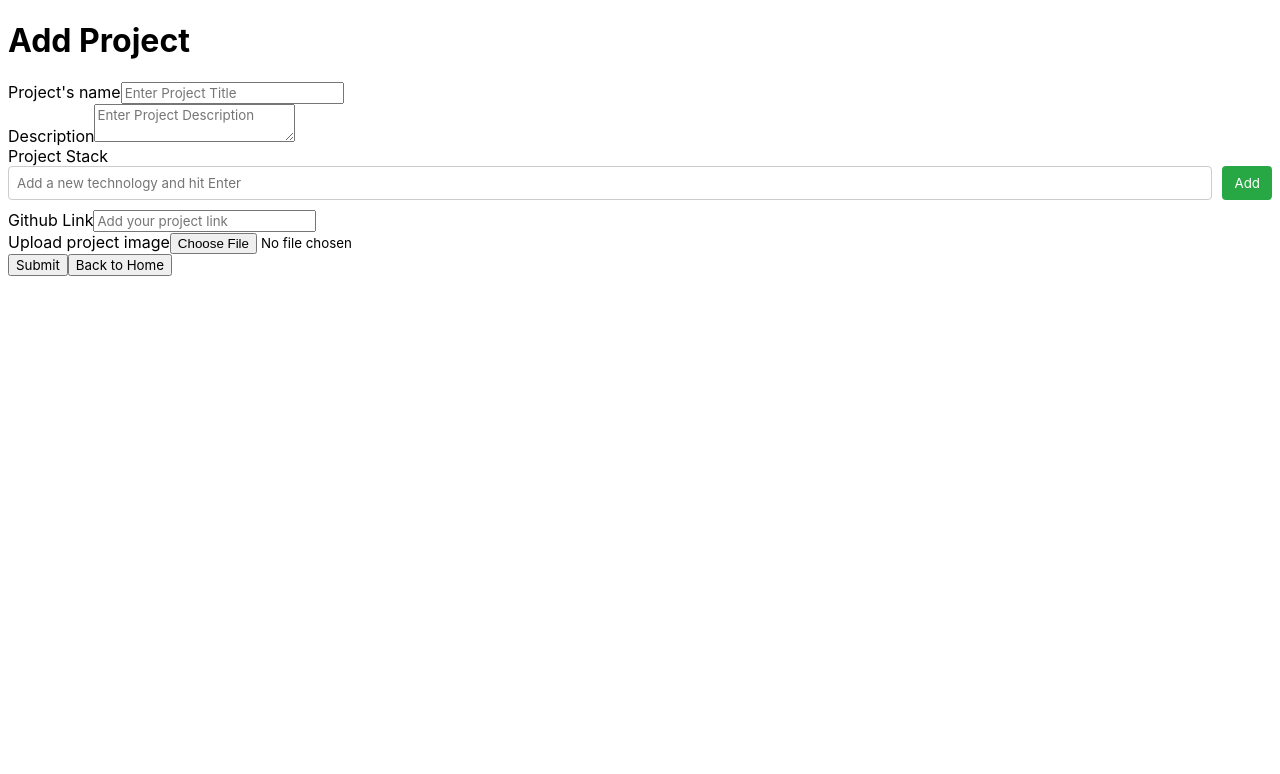
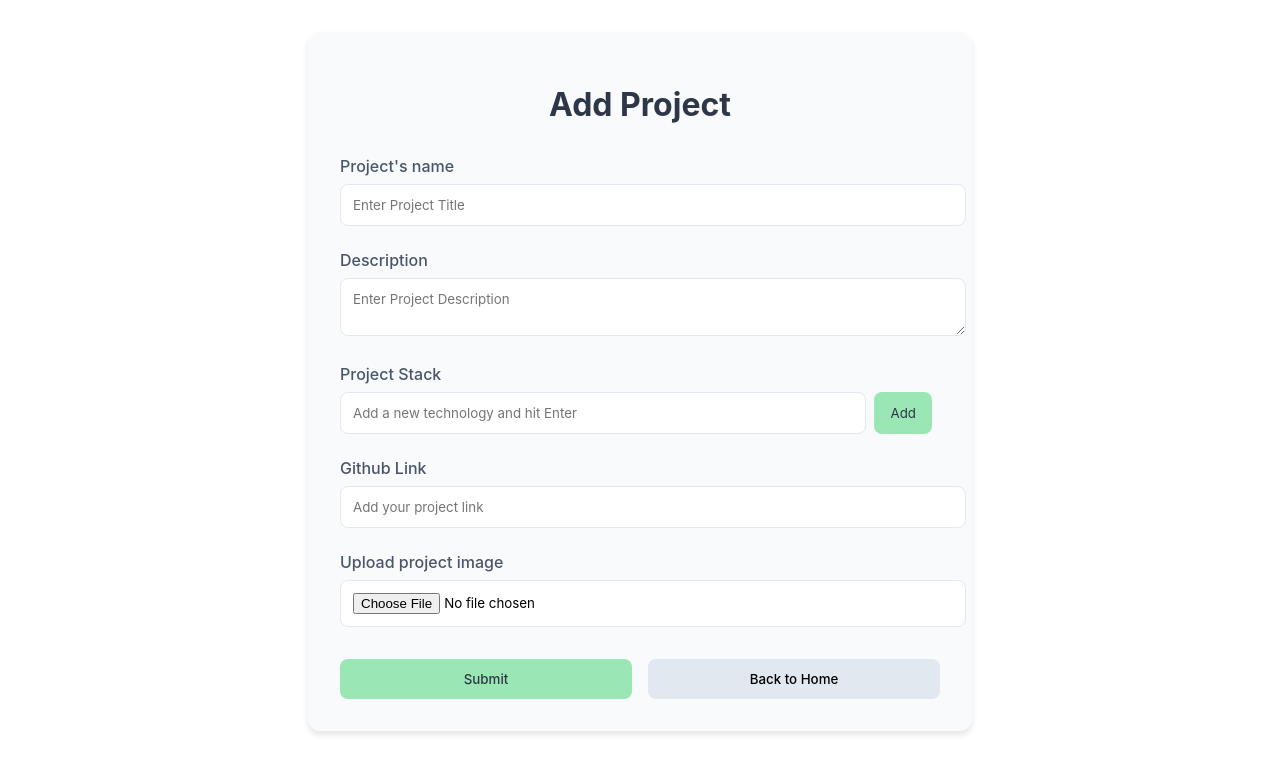
Before and after one commit to Rhita-Rh/AmraGate_final, a Vue app: page /add-project in a window 1280 px wide. Shown: the top 774 px of the page. Built offline with nearby package versions, Linux system fonts and the light colour scheme.

Commit message:
add styling to AddProject form

```diff
--- a/src/views/AddProject.vue
+++ b/src/views/AddProject.vue
@@ -1,9 +1,9 @@
 <template>
   <form @submit.prevent="submitForm" class="form">
-    <h1>Add Project</h1>
+    <h1 class="form-title">Add Project</h1>
 
     <div class="form-group">
-      <label>Project's name</label>
+      <label class="form-label">Project's name</label>
       <input
         type="text"
         v-model="formData.title"
@@ -14,7 +14,7 @@
     </div>
 
     <div class="form-group">
-      <label>Description</label>
+      <label class="form-label">Description</label>
       <textarea
         v-model="formData.description"
         required
@@ -24,7 +24,7 @@
     </div>
 
     <div class="form-group">
-      <label>Project Stack</label>
+      <label class="form-label">Project Stack</label>
       <div class="input-container">
         <input
           type="text"
@@ -55,7 +55,7 @@
     </div>
 
     <div class="form-group">
-      <label>Github Link</label>
+      <label class="form-label">Github Link</label>
       <input
         type="url"
         v-model="formData.github"
@@ -65,14 +65,15 @@
     </div>
 
     <div class="form-group">
-      <label>Upload project image</label>
-      <input type="file" @change="handleImageUpload" accept="image/*" />
+      <label class="form-label">Upload project image</label>
+      <input type="file" @change="handleImageUpload" accept="image/*" class="file-input" />
 
       <div v-if="previewImage" class="preview">
         <img :src="previewImage" alt="Preview" class="preview-img" />
       </div>
     </div>
 
+    <div class="form-actions">
       <button type="submit" class="submit-btn" :disabled="loading">
         {{ loading ? "Submitting..." : "Submit" }}
       </button>
@@ -80,9 +81,9 @@
       <button type="button" @click="$router.push('/Dashboard')" class="home-btn">
         Back to Home
       </button>
+    </div>
   </form>
 </template>
-
 
 <script>
 import { db } from "../firebase-config";
@@ -207,60 +208,144 @@ export default {
 };
 </script>
 
+<style scoped>
+.form {
+  max-width: 600px;
+  margin: 2rem auto;
+  padding: 2rem;
+  background: #f8fafc;
+  border-radius: 12px;
+  box-shadow: 0 4px 6px rgba(0, 0, 0, 0.1);
+}
 
+.form-title {
+  color: #2d3748;
+  text-align: center;
+  margin-bottom: 2rem;
+  font-size: 2rem;
+}
 
-<style scoped>
+.form-group {
+  margin-bottom: 1.5rem;
+}
+
+.form-label {
+  display: block;
+  margin-bottom: 0.5rem;
+  color: #4a5568;
+  font-weight: 500;
+}
+
+.form-input,
+.tech-input,
+.file-input {
+  width: 100%;
+  padding: 0.75rem;
+  border: 1px solid #e2e8f0;
+  border-radius: 8px;
+  background: #fff;
+  transition: border-color 0.2s;
+}
+
+.form-input:focus,
+.tech-input:focus {
+  outline: none;
+  border-color: #a0aec0;
+  box-shadow: 0 0 0 3px rgba(160, 174, 192, 0.1);
+}
+
 .input-container {
   display: flex;
-  margin-bottom: 10px;
-}
-
-.tech-input {
-  flex: 1;
-  padding: 8px;
-  border: 1px solid #ccc;
-  border-radius: 4px;
-  outline: none;
+  gap: 0.5rem;
+  margin-bottom: 0.5rem;
 }
 
 .add-btn {
-  margin-left: 10px;
-  padding: 8px 12px;
-  background-color: #28a745;
-  color: white;
+  padding: 0.5rem 1rem;
+  background-color: #9ae6b4;
+  color: #2d3748;
   border: none;
-  border-radius: 4px;
+  border-radius: 8px;
   cursor: pointer;
+  transition: background-color 0.2s;
 }
 
 .add-btn:hover {
-  background-color: #218838;
+  background-color: #81e6d9;
 }
 
 .tags {
   display: flex;
   flex-wrap: wrap;
-  gap: 8px;
+  gap: 0.5rem;
 }
 
 .tech-tag {
   display: inline-flex;
   align-items: center;
-  background-color: #e9ecef;
-  padding: 4px 8px;
+  background-color: #e6fffa;
+  padding: 0.25rem 0.75rem;
   border-radius: 16px;
-  font-size: 14px;
+  font-size: 0.875rem;
+  color: #2d3748;
 }
 
 .remove-btn {
-  margin-left: 8px;
+  margin-left: 0.5rem;
   background: none;
   border: none;
-  color: #6c757d;
+  color: #718096;
   cursor: pointer;
+  padding: 0;
 }
 
 .remove-btn:hover {
-  color: #dc3545;
+  color: #e53e3e;
 }
+
+.preview {
+  margin-top: 1rem;
+}
+
+.preview-img {
+  max-width: 100%;
+  border-radius: 8px;
+  box-shadow: 0 2px 4px rgba(0, 0, 0, 0.1);
+}
+
+.form-actions {
+  display: flex;
+  gap: 1rem;
+  margin-top: 2rem;
+}
+
+.submit-btn,
+.home-btn {
+  flex: 1;
+  padding: 0.75rem;
+  border: none;
+  border-radius: 8px;
+  cursor: pointer;
+  font-weight: 500;
+  transition: background-color 0.2s;
+}
+
+.submit-btn {
+  background-color: #9ae6b4;
+  color: #2d3748;
+}
+
+.submit-btn:hover {
+  background-color: #81e6d9;
+}
+
+.submit-btn:disabled {
+  background-color: #cbd5e0;
+  cursor: not-allowed;
+}
+
+.home-btn {
+  background-color: #e2e8f0;
+}
+
 </style>
```
Lines whose indentation alone changed are shown as unchanged.
